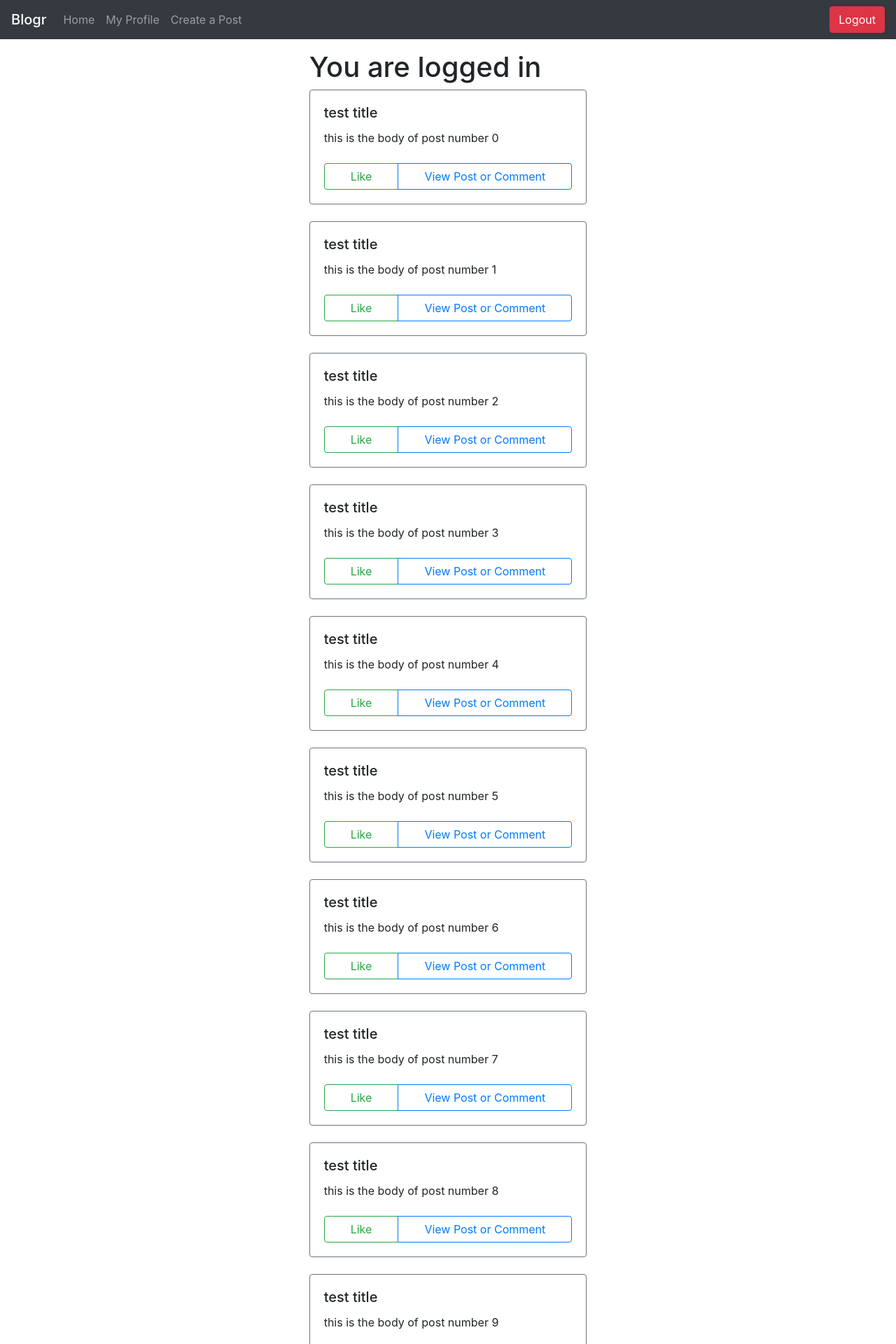
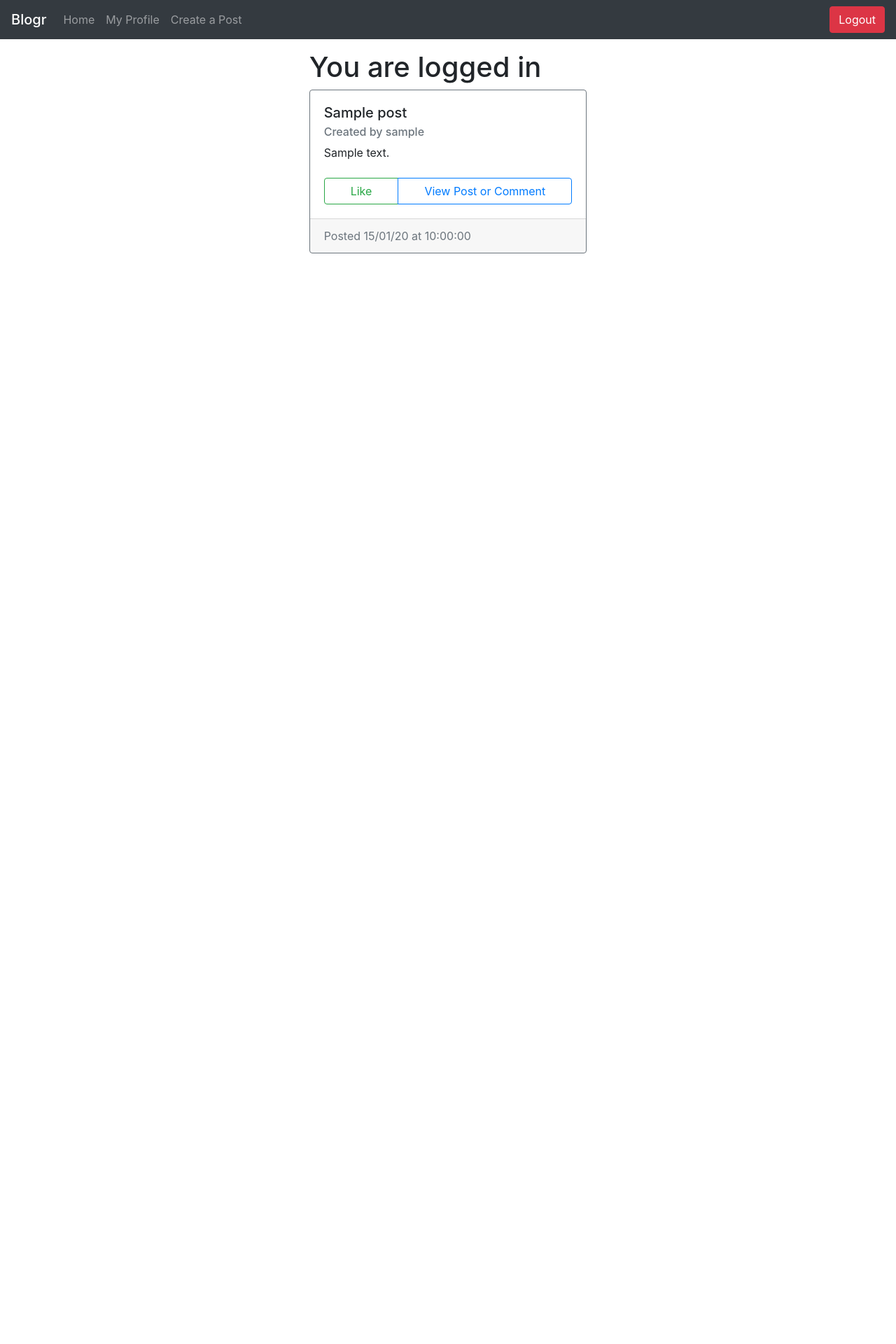
Before and after one commit to daniel-555/COMP2011-CW2, a Flask app: page / in a window 1280 px wide. Shown: the top 1920 px of the page at 70% size. After the commit the page ends 362 px from the top, so only its background shows below. Run offline with Flask 3, Linux system fonts and the light colour scheme; a user stored in the database is signed in; tables that the repository leaves empty hold one stand-in row (values such as "Sample post"); some libraries are stand-ins or nearby versions.

Commit message:
homepage and user page now render cards from the database
- homepage cards have links to the user page of the post's author

```diff
--- a/app/templates/home.html
+++ b/app/templates/home.html
@@ -1,11 +1,11 @@
 {% extends "base.html" %}
-{% from "postCard.html" import newCard %}
+{% from "postCard.html" import new_card %}
 {% block content %}
 
 {% if current_user.is_authenticated %}
 <h1>You are logged in</h1>
-{% for post in postData %}
-{{ newCard(post) }}
+{% for post in post_data %}
+{{ new_card(post[0], True, post[1]) }}
 <br />
 {% endfor %}
 
--- a/app/templates/postCard.html
+++ b/app/templates/postCard.html
@@ -1,15 +1,25 @@
 <!-- Render a card from the provided data -->
-{% macro newCard(postData) -%}
+{% macro new_card(post_data, show_creator=False, creator=None) -%}
 <div class="card border-secondary">
     <div class="card-body">
-        <h5 class="card-title">{{ postData.title }}</h5>
-        <p class="card-text">{{ postData.content }}</p>
+        <h5 class="card-title">{{ post_data.title }}</h5>
+
+        {% if show_creator %}
+        <a href="/user/{{creator}}">
+            <h6 class="card-subtitle mb-2 text-muted">Created by {{ creator }}</h6>
+        </a>
+        {% endif %}
+
+        <p class="card-text">{{ post_data.content }}</p>
 
         <div class="btn-group btn-block mt-2" role="group">
             <!-- edit and delete buttons are instanced per-card so that the correct card is edited/deleted -->
-            <button class="btn btn-outline-success like-button" id="{{ postData.id }}">Like</button>
+            <button class="btn btn-outline-success like-button" id="{{ post_data.id }}">Like</button>
             <a type="button" class="btn btn-outline-primary" href="#">View Post or Comment</a>
         </div>
     </div>
+    <div class="card-footer text-muted">
+        Posted {{ post_data.created_at.strftime("%d/%m/%y at %T") }}
+    </div>
 </div>
 {%- endmacro %}
--- a/app/templates/userProfilePage.html
+++ b/app/templates/userProfilePage.html
@@ -1,5 +1,5 @@
 {% extends "base.html" %}
-{% from "postCard.html" import newCard %}
+{% from "postCard.html" import new_card %}
 {% block content %}
 <h1 class="display-4">{{title}}</h1>
 <hr class="my-4">
@@ -16,7 +16,7 @@
 <hr class="my-4">
 <h2>Posts</h2>
 {% for i in postData %}
-{{ newCard(i) }}
+{{ new_card(i) }}
 <br />
 {% endfor %}
 {% endblock content %}
--- a/app/views.py
+++ b/app/views.py
@@ -13,22 +13,41 @@ admin.add_view(ModelView(Like, db.session))
 
 # Test post data to check that posts render as they should
 # Will be replaced with database entries after the query is implemented
-postData=[{"id": x, "title": "test title", "content": f"this is the body of post number {x}"} for x in range(20)]
 
 @app.route("/", methods=['GET'])
 def home():
     # Show the login page if logged out
     # if logged in show all posts in a feed ordered newestFirst/mostLiked/etc...
-    return render_template("home.html", title="Home", postData=postData)
+
+    data = []
+
+    if current_user.is_authenticated:
+        post_data = db.session.execute(db.select(Post).order_by(Post.created_at))
+        post_data = [post[0] for post in post_data]
+
+        for post in post_data:
+            username = db.session.execute(db.select(User.username).filter_by(id=post.post_author)).scalar()
+            data.append((post, username))
+
+
+
+
+    return render_template("home.html", title="Home", post_data=data)
 
 @app.route("/user/<string:username>", methods=['GET', 'POST'])
 def profile(username=None):
     # Show a user's profile page if logged in
     # redirect to login page if logged out
+    if not current_user.is_authenticated:
+        return redirect("/")
+
+    user_id = db.session.execute(db.select(User.id).filter_by(username=username)).scalar()
+
+    user_posts = db.session.execute(db.select(Post).filter_by(post_author=user_id))
+    post_data = [post[0] for post in user_posts]
 
 
-
-    return render_template("userProfilePage.html", title=f"{username}", postData=postData)
+    return render_template("userProfilePage.html", title=f"{username}", postData=post_data)
 
 @app.route("/create-post", methods=['GET', 'POST'])
 def createPost():
```
